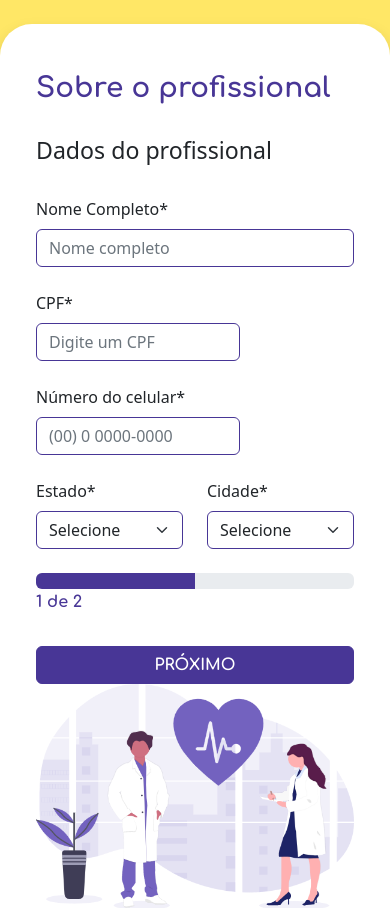
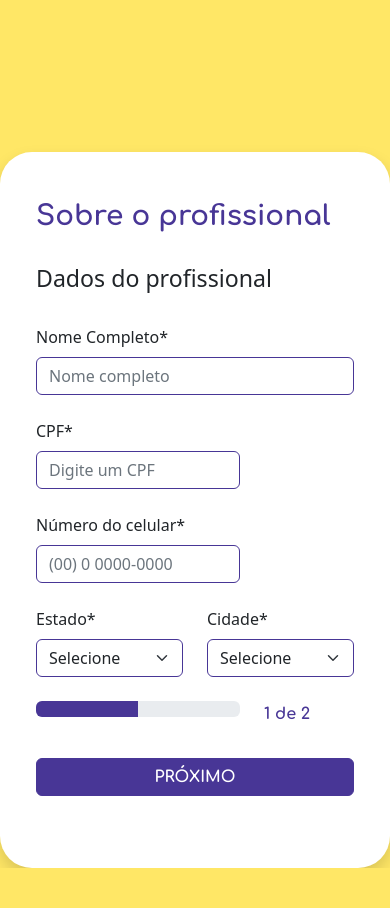
Before and after one commit to JuanFreitas094/health-professional-registration, a Vue app: page / in a window 390 px wide. Shown: the top 908 px of the page. After the commit the page ends 868 px from the top, so only its background shows below. Built offline with nearby package versions, Linux system fonts and the light colour scheme.

Commit message:
added mobile design

```diff
--- a/src/components/professional-data.vue
+++ b/src/components/professional-data.vue
@@ -1,7 +1,7 @@
 <template>
   <body><br>
-    <div class="d-flex flex-column min-vh-100 justify-content-center align-items-center">
-      <div class="shadow p-4 mb-5 bg-white rounded-5">
+      <div class="d-flex flex-column min-vh-100 justify-content-lg-center align-items-lg-center justify-content-md-end justify-content-sm-end justify-content-end">
+        <div class="shadow p-4 bg-white rounded-5">
           <div class="container"><br>
             <div class="main-title">
               <h1>Sobre o profissional</h1>
@@ -9,7 +9,7 @@
             <h3>Dados do profissional</h3>
             <br>
             <div class="row">
-            <div class="col-md-6 min-vw-95">
+              <div class="col-lg-6 col-md-12 col-sm-12 col-12 min-vw-95">
                 <div class="row">
                   <div class="col-lg-12 col-md-12 col-sm-12 col-12">
                     <label for="full-name" class="form-label">Nome Completo*</label>
@@ -54,13 +54,13 @@
               </div><br>
 
               <div class="row">
-              <div class="col-lg-9 col-md-9 col-sm-12 col-12">
+                <div class="col-lg-9 col-md-8 col-sm-8 col-8">
                   <div class="progress">
                     <div class="progress-bar" role="progressbar" style="width: 50%" aria-valuenow="0" aria-valuemin="0" aria-valuemax="100"></div>
                   </div>
                 </div>
 
-              <div class="col-lg-3">
+                <div class="col-lg-3 col-md-4 col-sm-4 col-4">
                   <label class="form-label" id="progress-label">1 de 2</label>
                 </div>
               </div>
@@ -74,8 +74,10 @@
               </div>
 
               </div>
-            <div class="col-md-6">
+              <div class="col-lg-6">
+                <div class="d-none d-lg-block">
                   <img src="@/assets/desktop-pagina-1.png" class="img-fluid"/>
+                </div>
               </div>
               <br>
             </div>
```
Lines whose indentation alone changed are shown as unchanged.
